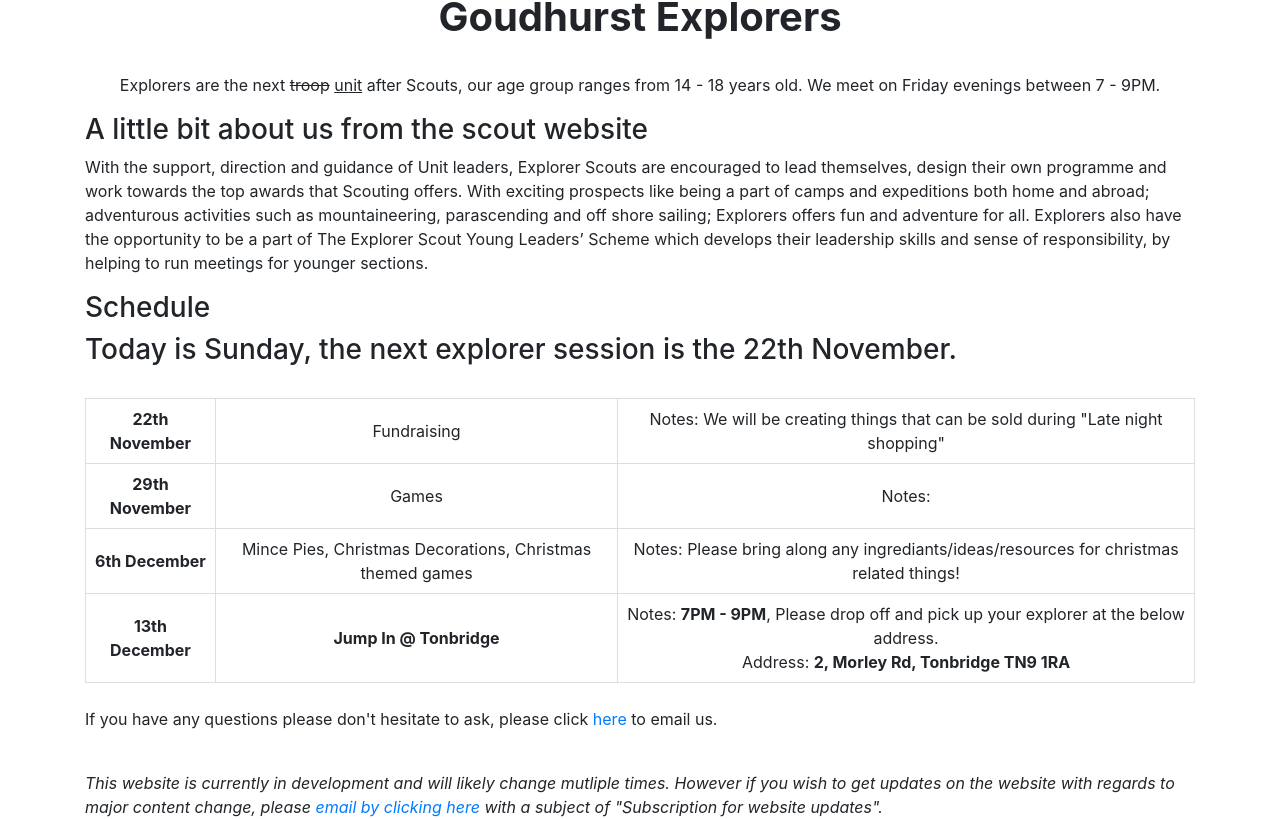
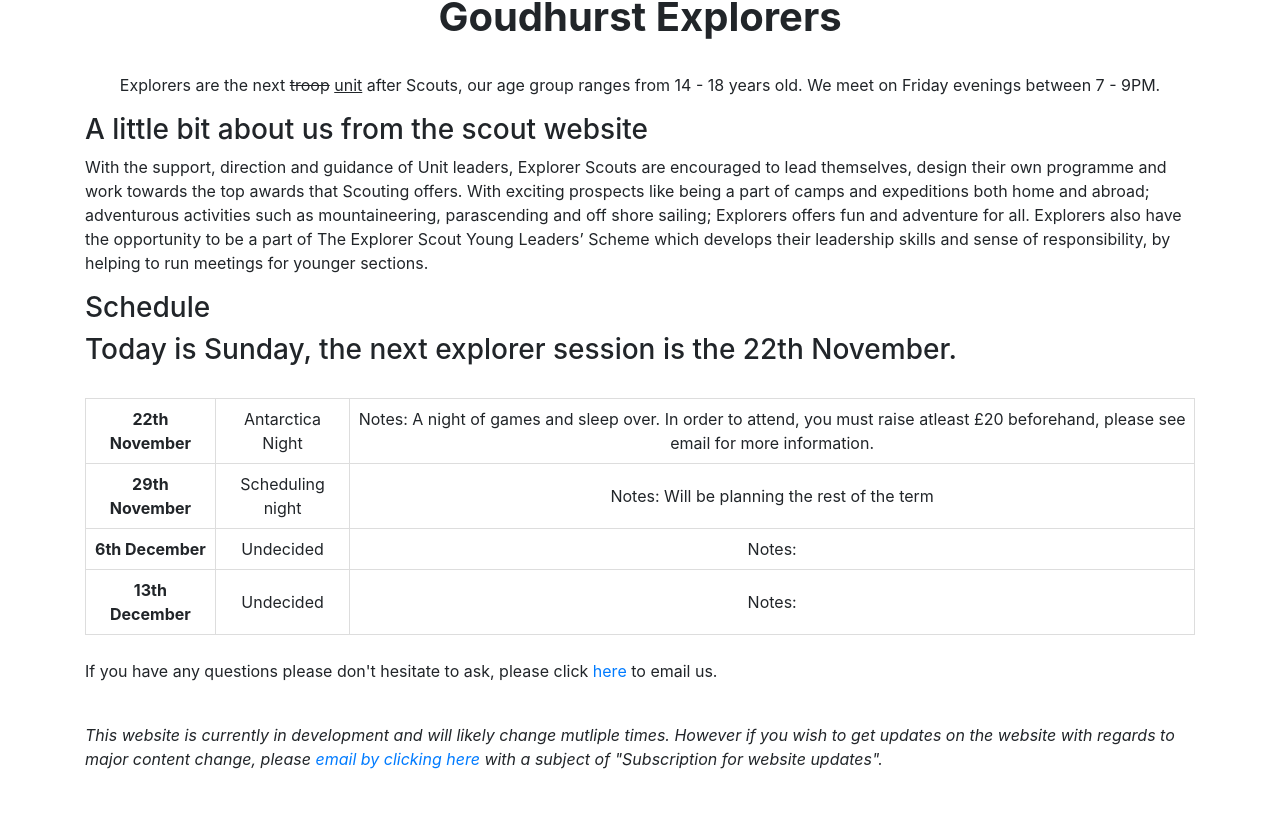
Before and after one commit to Catley94/scoutexplorers, a React (Create React App) app: page / in a window 1280 px wide. Shown: the part 389-1208 px from the top of the page. After the commit the page ends 1160 px from the top, so only its background shows below. Built offline with nearby package versions, Linux system fonts and the light colour scheme.

Commit message:
Merge Friendly
Copied latest changes on Master branch, hoping to make this merge friendly.

```diff
--- a/src/Body/Body.js
+++ b/src/Body/Body.js
@@ -44,25 +44,24 @@ const Body = props => {
             <table>
               <tbody>
                 <tr>
-  <th>{props.firstFridayDate} {props.firstFridayMonth}</th>
-                  <td>Fundraising</td>
-                  <td>Notes: We will be creating things that can be sold during "Late night shopping"</td>
+                  <th>{props.firstFridayDate} {props.firstFridayMonth}</th>
+                  <td>Antarctica Night</td>
+                  <td>Notes: A night of games and sleep over. In order to attend, you must raise atleast £20 beforehand, please see email for more information.</td>
                 </tr>
                 <tr>
                   <th>{props.secondFridayDate} {props.secondFridayMonth}</th>
-                  <td>Games</td>
+                  <td>Scheduling night</td>
+                  <td>Notes: Will be planning the rest of the term</td>
+                </tr>
+                <tr>
+                  <th>{props.thirdFridayDate} {props.thirdFridayMonth}</th>
+                  <td>Undecided</td>
                   <td>Notes:</td>
                 </tr>
                 <tr>
-                  <th>{props.thirdFridayDate} {props.thirdFridayMonth}</th>
-                  <td>Mince Pies, Christmas Decorations, Christmas themed games</td>
-                  <td>Notes: Please bring along any ingrediants/ideas/resources for christmas related things!</td>
-                </tr>
-                <tr>
                   <th>{props.fourthFridayDate} {props.fourthFridayMonth}</th>
-                  <td><strong>Jump In @ Tonbridge</strong></td>
-                  <td>Notes: <strong>7PM - 9PM</strong>, Please drop off and pick up your explorer at the below address.<br/>
-                  Address: <strong>2, Morley Rd, Tonbridge TN9 1RA</strong></td>
+                  <td>Undecided</td>
+                  <td>Notes:</td>
                 </tr>
               </tbody>
             </table>
```
